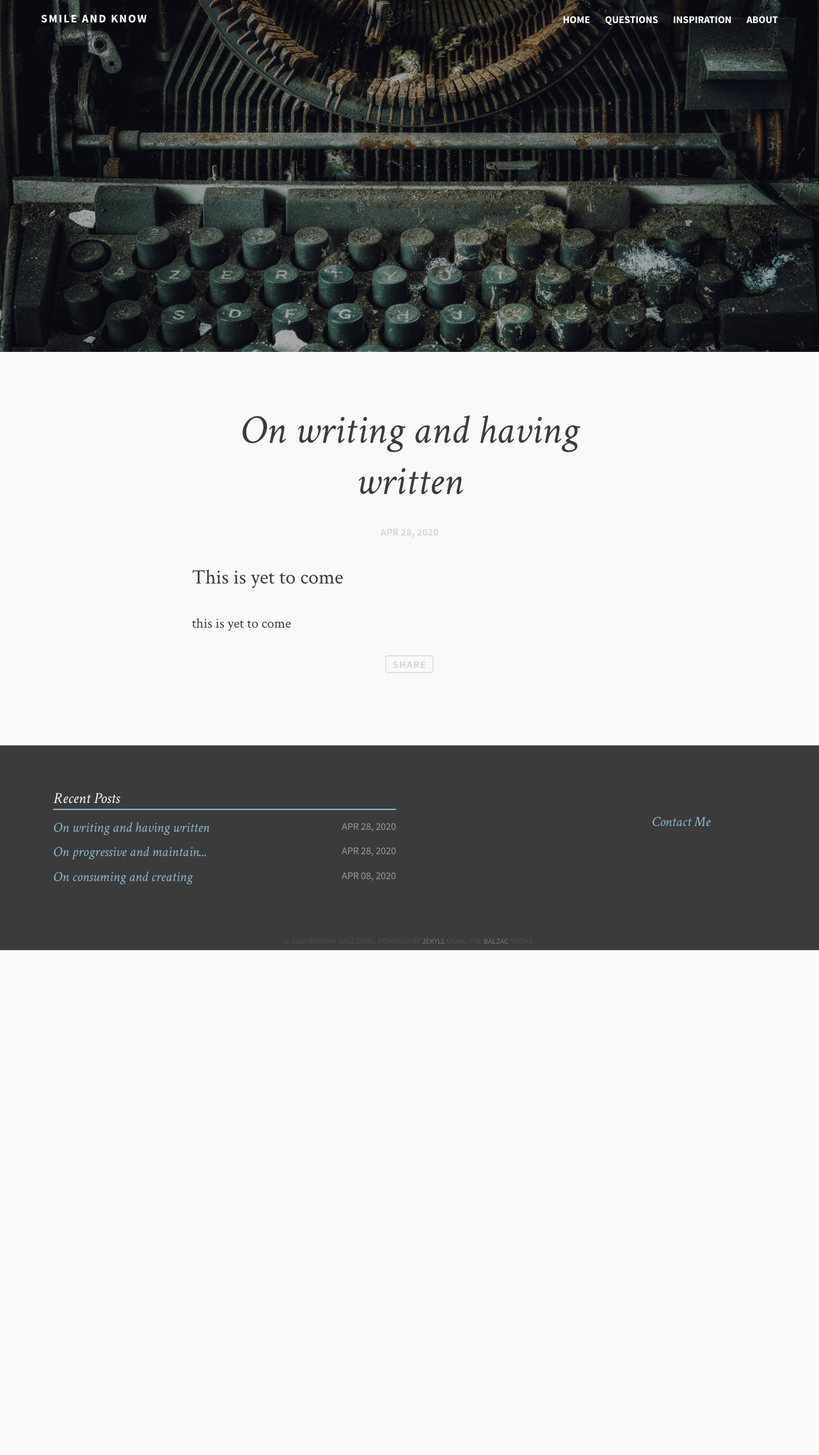
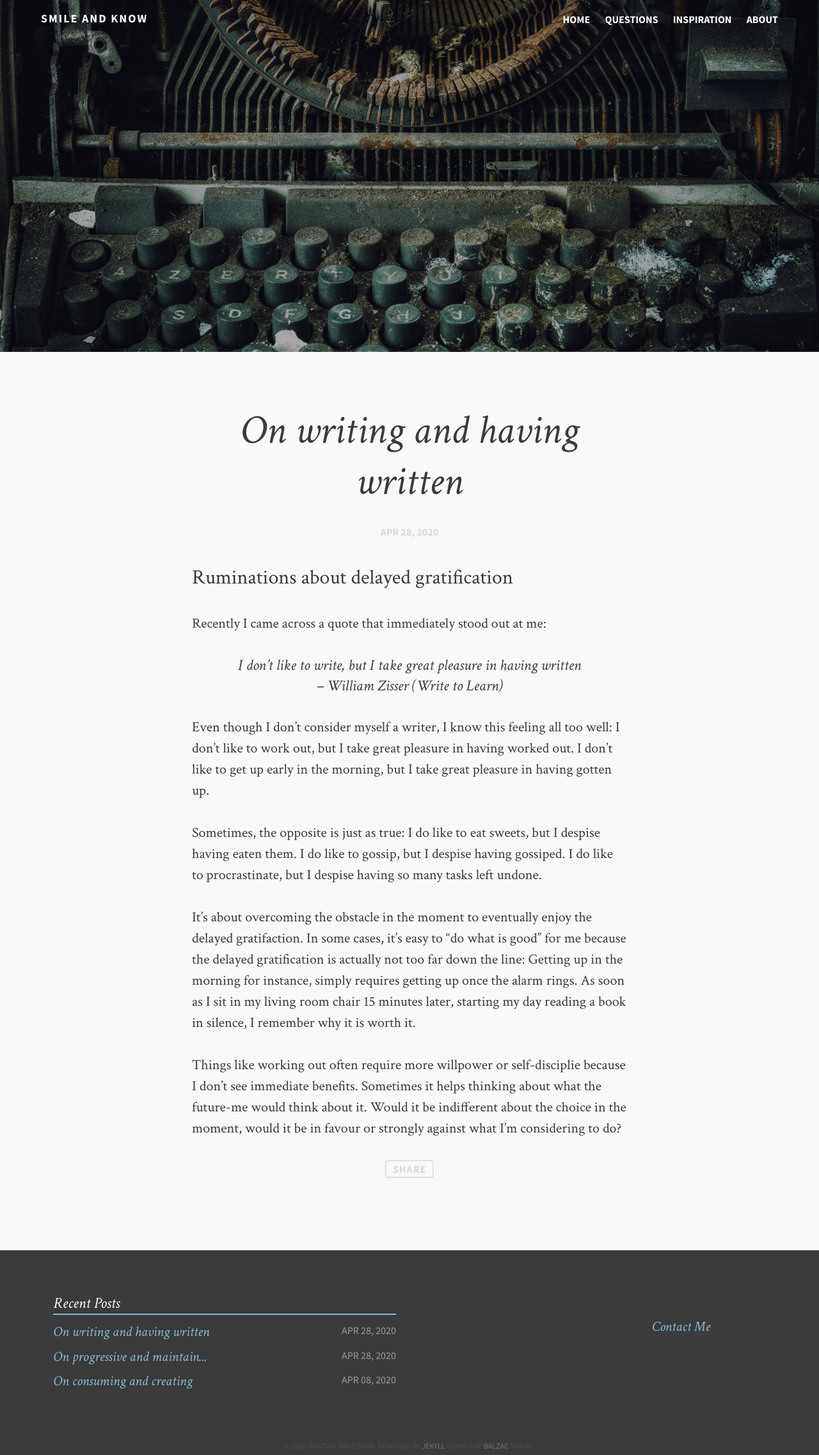
Before and after one commit to smileandknow/smileandknow.github.io, a Jekyll site: the page built from _posts/2020-04-28-on-writing-and-having-written.md, in a window 1280 px wide. Shown: the whole page at 64% size. Built offline with Jekyll 4.4.1, drawn with Linux system fonts in a browser that asks for light colours; comment, search, counter and statistics services are not loaded; before the commit the page ends 1485 px from its top, so only the background shows below that.

Commit message:
general update

```diff
--- a/_posts/2020-04-28-on-writing-and-having-written.md
+++ b/_posts/2020-04-28-on-writing-and-having-written.md
@@ -1,8 +1,29 @@
 ---
 layout: post
 title: "On writing and having written"
-description: "This is yet to come"
+description: "Ruminations about delayed gratification"
 category: articles
 tags: [writing, readability, test]
 ---
-this is yet to come
+Recently I came across a quote that immediately stood out at me:
+
+> I don’t like to write, but I take great pleasure in having written <br>
+> – William Zisser (Write to Learn)
+
+Even though I don't consider myself a writer, I know this feeling all too well:
+I don't like to work out, but I take great pleasure in having worked out.
+I don't like to get up early in the morning, but I take great pleasure in having gotten up.
+
+Sometimes, the opposite is just as true:
+I do like to eat sweets, but I despise having eaten them.
+I do like to gossip, but I despise having gossiped.
+I do like to procrastinate, but I despise having so many tasks left undone.
+
+It's about overcoming the obstacle in the moment to eventually enjoy the delayed gratifaction.
+In some cases, it's easy to "do what is good" for me because the delayed gratification is actually not too far down the line:
+Getting up in the morning for instance, simply requires getting up once the alarm rings.
+As soon as I sit in my living room chair 15 minutes later, starting my day reading a book in silence, I remember why it is worth it.
+
+Things like working out often require more willpower or self-disciplie because I don't see immediate benefits.
+Sometimes it helps thinking about what the future-me would think about it.
+Would it be indifferent about the choice in the moment, would it be in favour or strongly against what I'm considering to do?
--- a/_sass/_styles.scss
+++ b/_sass/_styles.scss
@@ -58,6 +58,7 @@ sup {
 }
 
 blockquote, blockquote p {
+    font-size: $fs4;
     font-style: italic;
     line-height: 1.3em;
     text-align: center;
```
Also changed, not shown: _posts/2020-04-08-on-consuming-and-creating.md (+2 -0 lines), about.md (+4 -5 lines), inspiration.md (+6 -6 lines), questions.md (+4 -1 lines), 13 other files.
